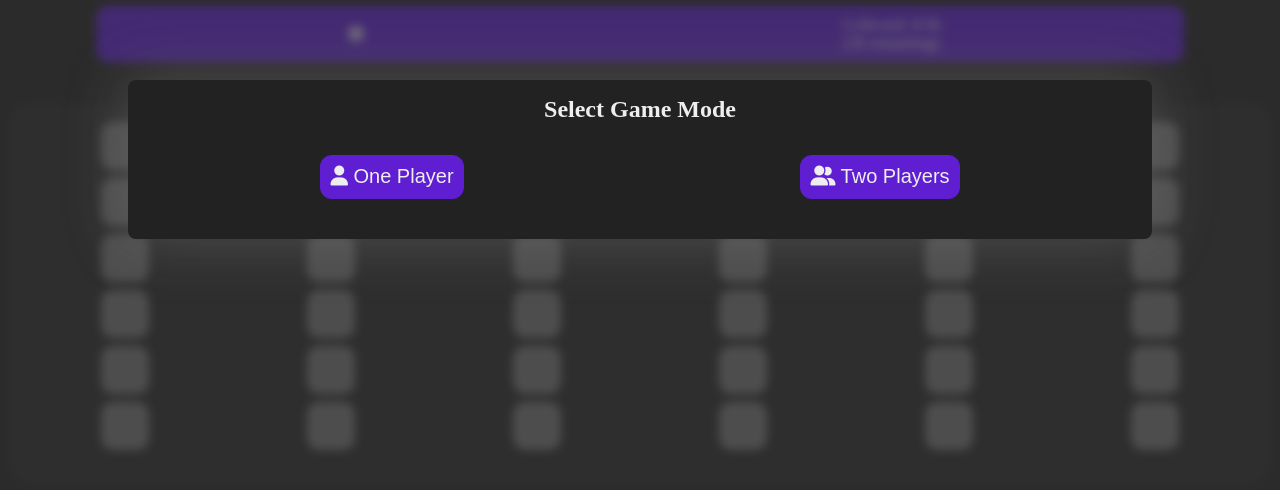
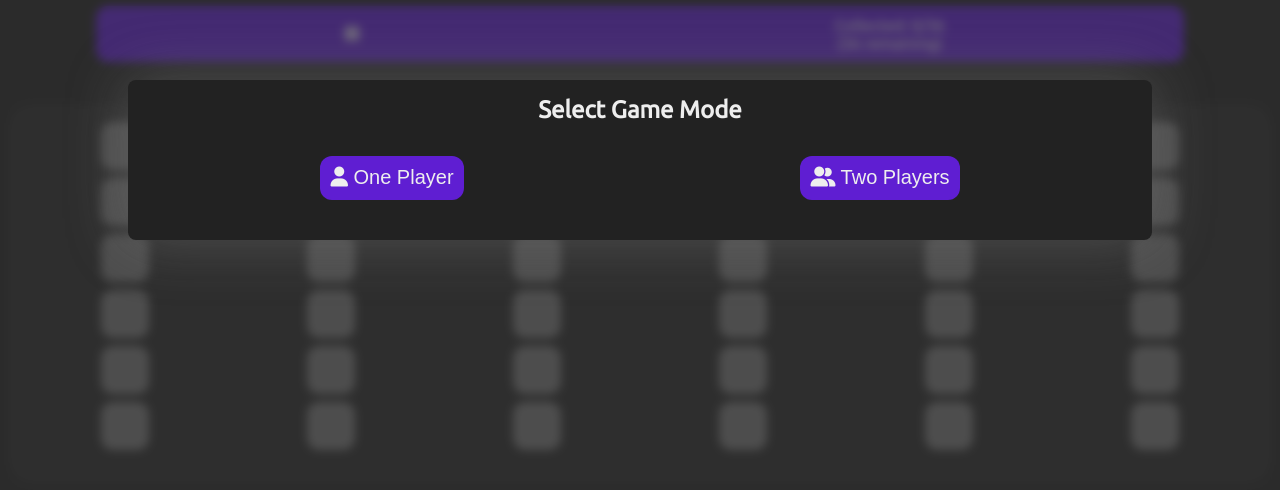
Before and after one commit to Temi-Tade/MemRush, a plain HTML site: page index.html in a window 1280 px wide. Drawn offline with Linux system fonts and the light colour scheme.

Commit message:
Updated font

```diff
--- a/assets/css/index.css
+++ b/assets/css/index.css
@@ -19,7 +19,7 @@ html{
     user-select: none;
     -moz-user-select: none;
     -webkit-user-select: none;
-    /* font-family: "Ubuntu", sans-serif; */
+    font-family: "Ubuntu", sans-serif;
 }
 
 *:focus{
```
Also changed, not shown: index.html (+7 -0 lines).
